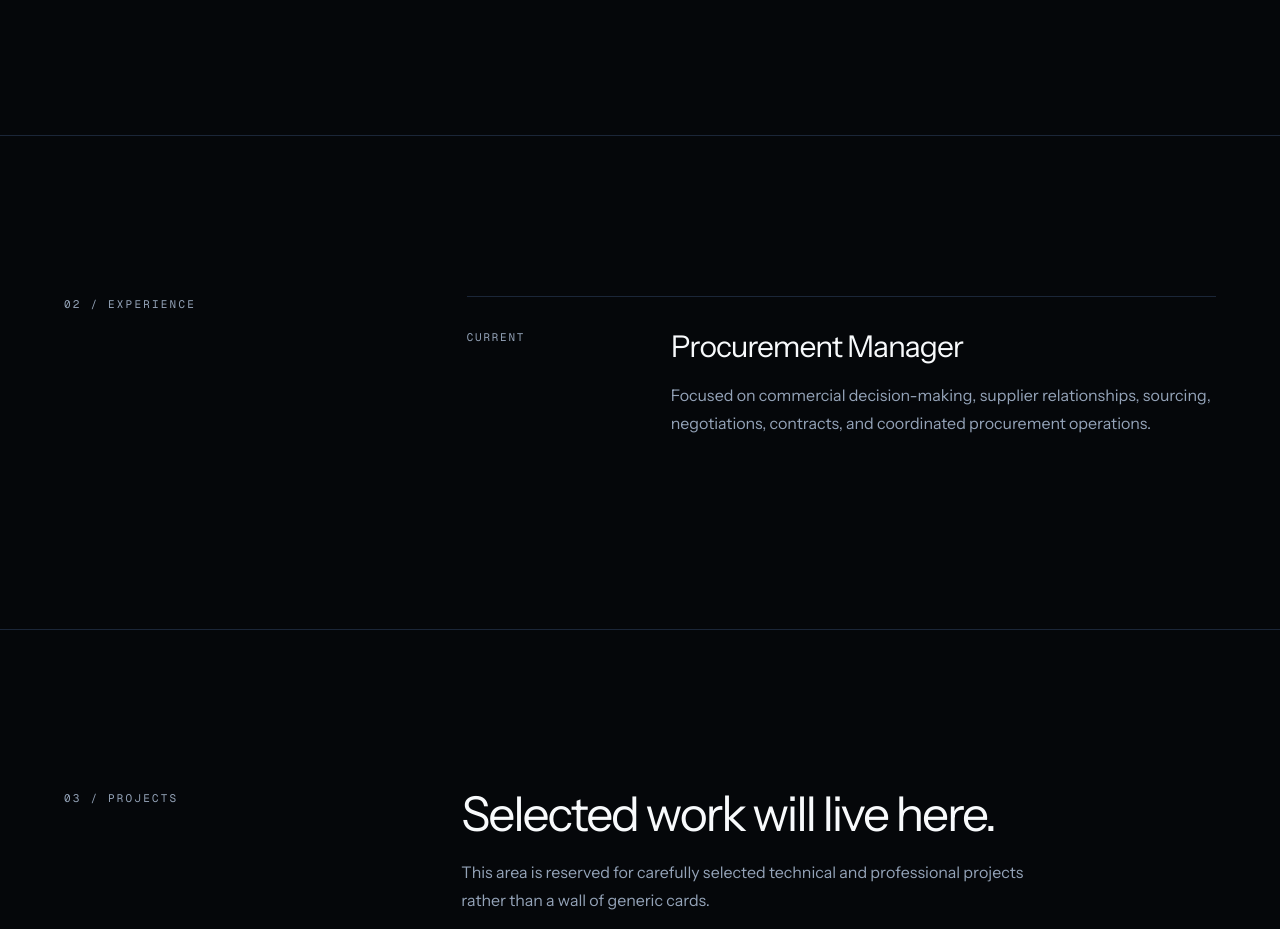
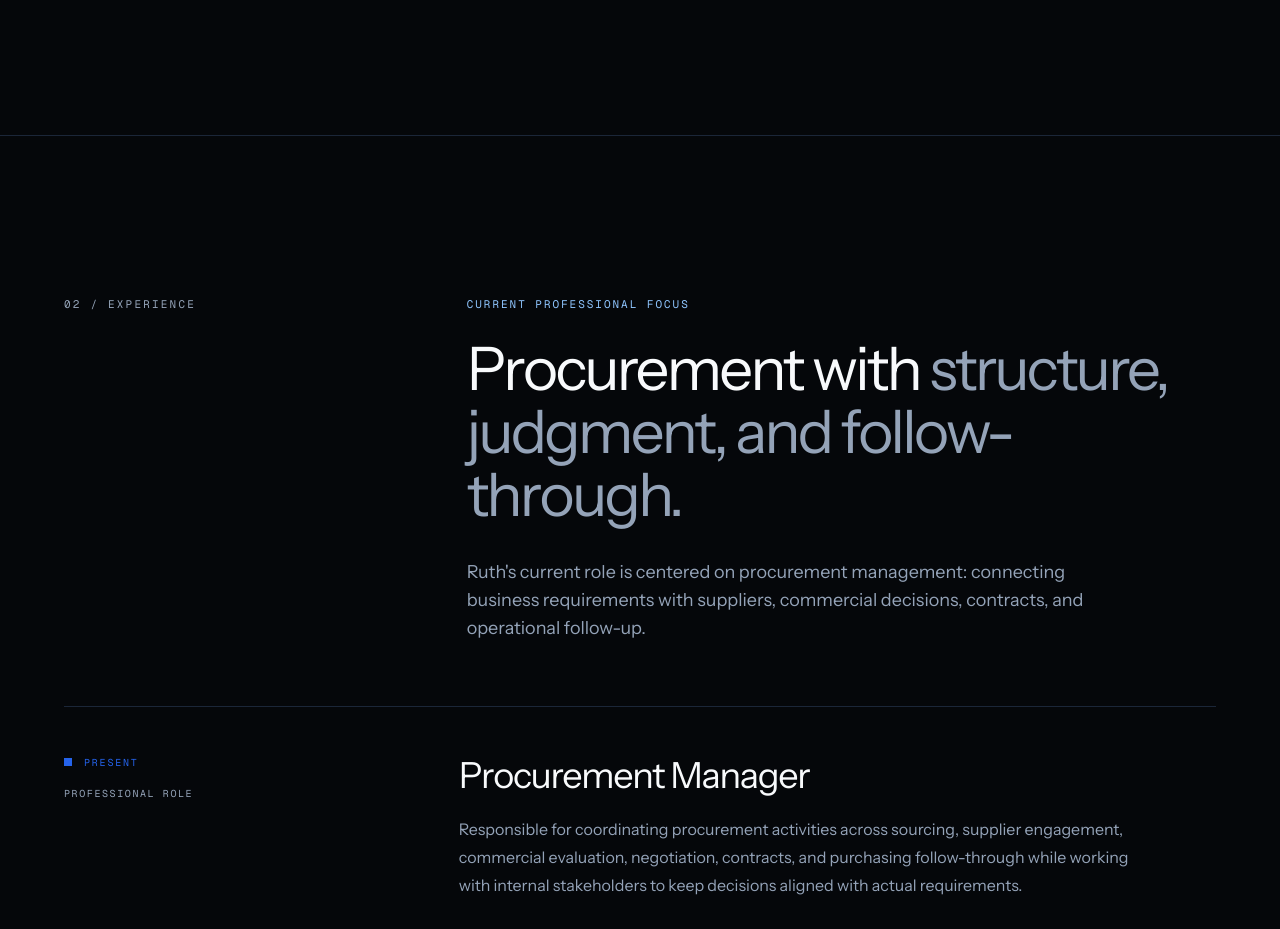
Before and after one commit to justinangeloperez327/rb-portfolio, a Next.js app: page / in a window 1280 px wide. Shown: the part 2620-3549 px from the top of the page. Built offline with nearby package versions, Linux system fonts and the light colour scheme.

Commit message:
feat: build procurement experience narrative

```diff
--- a/app/page.tsx
+++ b/app/page.tsx
@@ -2,6 +2,7 @@ import Link from "next/link";
 import { ArrowDownRight, ArrowUpRight } from "lucide-react";
 
 import { AboutProfile } from "@/components/about-profile";
+import { ExperienceSection } from "@/components/experience-section";
 import { MidnightLily } from "@/components/midnight-lily";
 import { SiteHeader } from "@/components/site-header";
 
@@ -124,29 +125,7 @@ export default function Home() {
           </div>
         </section>
 
-        <section id="experience" className="scroll-mt-20 border-b border-border">
-          <div className="mx-auto grid max-w-[1440px] gap-14 px-5 py-28 sm:px-8 lg:grid-cols-12 lg:px-16 lg:py-40">
-            <div className="lg:col-span-4">
-              <p className="section-label">02 / Experience</p>
-            </div>
-            <div className="lg:col-span-8">
-              <div className="border-t border-border">
-                <div className="grid gap-6 py-8 sm:grid-cols-[180px_1fr]">
-                  <p className="font-mono text-[11px] uppercase tracking-[0.16em] text-muted-foreground">
-                    Current
-                  </p>
-                  <div>
-                    <h2 className="text-3xl tracking-[-0.035em]">Procurement Manager</h2>
-                    <p className="mt-4 max-w-2xl leading-7 text-muted-foreground">
-                      Focused on commercial decision-making, supplier relationships, sourcing, negotiations,
-                      contracts, and coordinated procurement operations.
-                    </p>
-                  </div>
-                </div>
-              </div>
-            </div>
-          </div>
-        </section>
+        <ExperienceSection />
 
         <section id="projects" className="scroll-mt-20 border-b border-border">
           <div className="mx-auto max-w-[1440px] px-5 py-28 sm:px-8 lg:px-16 lg:py-40">
--- /dev/null
+++ b/components/experience-section.tsx
@@ -0,0 +1,194 @@
+const responsibilityGroups = [
+  {
+    index: "01",
+    title: "Sourcing & Evaluation",
+    description:
+      "Translating requirements into a clear sourcing process, comparing commercial options, and supporting disciplined supplier selection.",
+    items: ["RFQ / RFP coordination", "Commercial evaluation", "Supplier comparison"],
+  },
+  {
+    index: "02",
+    title: "Negotiation & Commercial",
+    description:
+      "Balancing price, scope, risk, delivery, and commercial terms to reach practical and defensible procurement decisions.",
+    items: ["Price negotiation", "Commercial terms", "Value and risk review"],
+  },
+  {
+    index: "03",
+    title: "Supplier Management",
+    description:
+      "Maintaining clear supplier communication, following delivery and commitments, and coordinating issues through to resolution.",
+    items: ["Vendor coordination", "Performance follow-up", "Issue escalation"],
+  },
+  {
+    index: "04",
+    title: "Contracts & Governance",
+    description:
+      "Supporting contract review, documentation discipline, approvals, and procurement controls across the purchasing lifecycle.",
+    items: ["Contract coordination", "Approval workflow", "Documentation control"],
+  },
+];
+
+const workingPrinciples = [
+  ["Clarity", "Make requirements, comparisons, responsibilities, and decisions easy to understand."],
+  ["Commercial judgment", "Look beyond unit price to scope, risk, terms, timing, and overall value."],
+  ["Follow-through", "Track commitments and close the loop across suppliers and internal stakeholders."],
+  ["Systems thinking", "Use structure and process to reduce ambiguity and improve repeatability."],
+];
+
+export function ExperienceSection() {
+  return (
+    <section id="experience" className="scroll-mt-20 border-b border-border">
+      <div className="mx-auto max-w-[1440px] px-5 py-28 sm:px-8 lg:px-16 lg:py-40">
+        <div className="grid gap-14 lg:grid-cols-12">
+          <div className="lg:col-span-4">
+            <p className="section-label">02 / Experience</p>
+          </div>
+
+          <div className="lg:col-span-8">
+            <p className="font-mono text-[11px] uppercase tracking-[0.18em] text-blue-300">
+              Current professional focus
+            </p>
+            <h2 className="mt-6 max-w-4xl text-4xl leading-[1.05] tracking-[-0.045em] sm:text-5xl lg:text-6xl">
+              Procurement with
+              <span className="text-muted-foreground"> structure, judgment, and follow-through.</span>
+            </h2>
+            <p className="mt-8 max-w-2xl text-base leading-7 text-muted-foreground sm:text-lg">
+              Ruth&apos;s current role is centered on procurement management: connecting business
+              requirements with suppliers, commercial decisions, contracts, and operational follow-up.
+            </p>
+          </div>
+        </div>
+
+        <div className="mt-16 border-t border-border">
+          <article className="grid gap-8 py-10 lg:grid-cols-12 lg:py-12">
+            <div className="lg:col-span-4">
+              <div className="flex items-center gap-3">
+                <span className="size-2 bg-primary" aria-hidden="true" />
+                <p className="font-mono text-[10px] uppercase tracking-[0.18em] text-primary">
+                  Present
+                </p>
+              </div>
+              <p className="mt-4 font-mono text-[10px] uppercase tracking-[0.16em] text-muted-foreground">
+                Professional role
+              </p>
+            </div>
+
+            <div className="lg:col-span-8">
+              <h3 className="text-3xl tracking-[-0.035em] sm:text-4xl">Procurement Manager</h3>
+              <p className="mt-5 max-w-2xl leading-7 text-muted-foreground">
+                Responsible for coordinating procurement activities across sourcing, supplier engagement,
+                commercial evaluation, negotiation, contracts, and purchasing follow-through while working
+                with internal stakeholders to keep decisions aligned with actual requirements.
+              </p>
+
+              <div className="mt-8 flex flex-wrap gap-2">
+                {[
+                  "Sourcing",
+                  "Negotiation",
+                  "Supplier Management",
+                  "Commercial Evaluation",
+                  "Contracts",
+                  "Stakeholder Coordination",
+                ].map((item) => (
+                  <span
+                    key={item}
+                    className="border border-border px-3 py-2 font-mono text-[10px] uppercase tracking-[0.12em] text-muted-foreground"
+                  >
+                    {item}
+                  </span>
+                ))}
+              </div>
+            </div>
+          </article>
+        </div>
+
+        <div className="grid border-t border-border lg:grid-cols-2">
+          {responsibilityGroups.map((group, index) => (
+            <article
+              key={group.title}
+              className={`border-border py-10 ${
+                index % 2 === 1 ? "lg:border-l lg:pl-10" : "lg:pr-10"
+              } ${index >= 2 ? "border-t" : index === 1 ? "border-t lg:border-t-0" : ""}`}
+            >
+              <p className="font-mono text-[10px] tracking-[0.18em] text-primary">{group.index}</p>
+              <h3 className="mt-8 text-2xl tracking-[-0.03em]">{group.title}</h3>
+              <p className="mt-4 max-w-xl text-sm leading-6 text-muted-foreground">
+                {group.description}
+              </p>
+
+              <ul className="mt-7 border-t border-border">
+                {group.items.map((item) => (
+                  <li
+                    key={item}
+                    className="flex min-h-12 items-center justify-between border-b border-border text-sm text-foreground/85"
+                  >
+                    <span>{item}</span>
+                    <span className="font-mono text-[10px] text-primary" aria-hidden="true">
+                      /
+                    </span>
+                  </li>
+                ))}
+              </ul>
+            </article>
+          ))}
+        </div>
+
+        <div className="grid border-t border-border py-10 lg:grid-cols-12 lg:py-12">
+          <div className="lg:col-span-4">
+            <p className="font-mono text-[10px] uppercase tracking-[0.18em] text-primary">
+              Working principles
+            </p>
+          </div>
+
+          <div className="mt-8 lg:col-span-8 lg:mt-0">
+            <div className="border-t border-border">
+              {workingPrinciples.map(([title, description], index) => (
+                <div
+                  key={title}
+                  className="grid gap-3 border-b border-border py-6 sm:grid-cols-[44px_170px_1fr] sm:items-start"
+                >
+                  <span className="font-mono text-[10px] tracking-[0.16em] text-primary">
+                    0{index + 1}
+                  </span>
+                  <h3 className="text-sm font-medium text-foreground">{title}</h3>
+                  <p className="max-w-xl text-sm leading-6 text-muted-foreground">{description}</p>
+                </div>
+              ))}
+            </div>
+          </div>
+        </div>
+
+        <div className="grid border-t border-border py-10 lg:grid-cols-12 lg:py-12">
+          <div className="lg:col-span-4">
+            <p className="font-mono text-[10px] uppercase tracking-[0.18em] text-primary">
+              Impact / evidence
+            </p>
+          </div>
+
+          <div className="mt-8 lg:col-span-8 lg:mt-0">
+            <div className="grid gap-px border border-border bg-border sm:grid-cols-3">
+              {[
+                ["Savings", "To be added", "Verified cost impact"],
+                ["Supplier performance", "To be added", "Measured improvement"],
+                ["Process improvement", "To be added", "Documented operational gain"],
+              ].map(([label, value, note]) => (
+                <div key={label} className="bg-background p-6">
+                  <p className="font-mono text-[10px] uppercase tracking-[0.15em] text-muted-foreground">
+                    {label}
+                  </p>
+                  <p className="mt-8 text-2xl tracking-[-0.03em] text-foreground">{value}</p>
+                  <p className="mt-2 text-xs leading-5 text-muted-foreground">{note}</p>
+                </div>
+              ))}
+            </div>
+            <p className="mt-4 max-w-2xl text-xs leading-5 text-muted-foreground">
+              Quantified achievements are intentionally left unclaimed until verified figures and examples
+              are available.
+            </p>
+          </div>
+        </div>
+      </div>
+    </section>
+  );
+}
```
